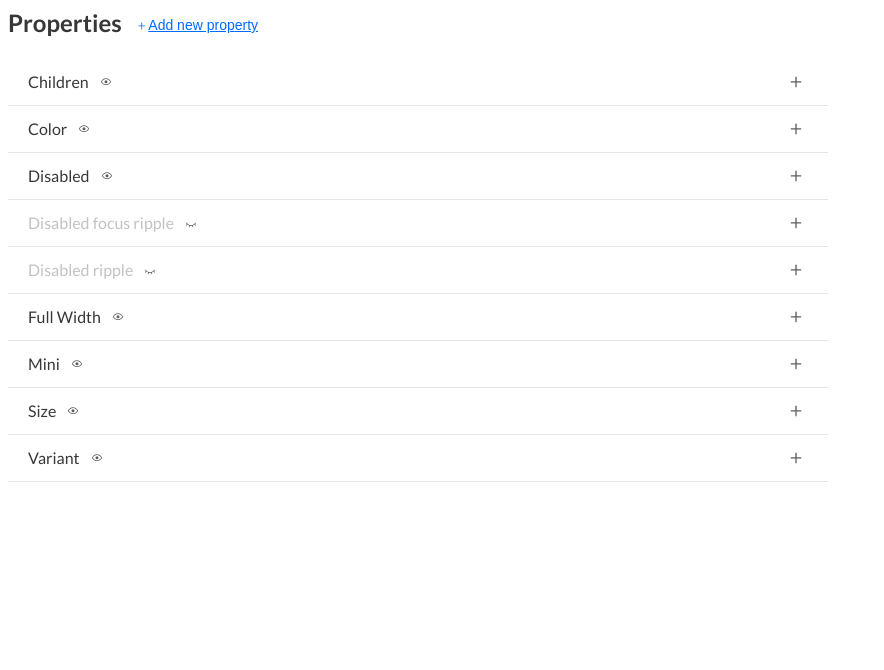
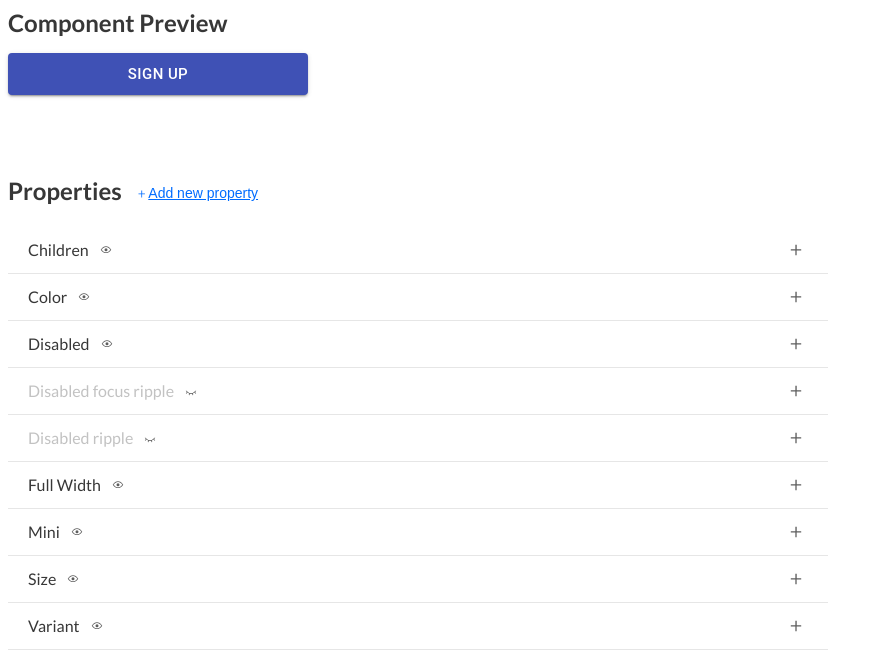
Before and after one commit to Maurikzio/mau-component-creator, a React (Create React App) app: page / in a window 1280 px wide. Shown: the top 670 px of the page, without its empty margins (0-884 px from the left). Built offline with nearby package versions, Linux system fonts and the light colour scheme.

Commit message:
Added Preview component

```diff
--- a/src/App.js
+++ b/src/App.js
@@ -1,6 +1,7 @@
 /** @jsxImportSource @emotion/react */
 import { useCallback, useState } from "react";
 import Properties from "./components/Properties";
+import Preview from "./components/Preview";
 import { css } from "@emotion/react";
 import produce from "immer";
 import "./App.css";
@@ -129,7 +130,7 @@ function App() {
     <div css={appStyles}>
       {/* <Topbar /> */}
       {/* <Header /> */}
-      {/* <Preview /> */}
+      <Preview properties={properties} />
       <Properties properties={properties} updatePropertyField={updatePropertyField} onAddNewProperty={handleAddNewProperty}/>
     </div>
   );
--- a/src/components/Preview/index.jsx
+++ b/src/components/Preview/index.jsx
@@ -1,22 +1,44 @@
 /** @jsxImportSource @emotion/react */
 import { css } from "@emotion/react";
+import { Button } from "@material-ui/core";
+import { camelize } from "../../utils";
 
-const previewStyles = ({ colors }) => css`
+const previewStyles = css`
   margin-bottom: 81px;
-  .preview-title {
-    p {
-      margin: 0%;
-      font-size: 24px;
-      font-weight: bold;
-    }
+  width: 300px;
+
+  p {
+    margin: 0;
+    font-size: 24px;
+    font-weight: bold;
   }
+
+  button {
+    margin-top: 16px;
+  }
+
 `
 const Preview = (props) => {
+  const { properties } = props;
+
+  const propertiesToPass = Object.values(properties).reduce((acc, curr) => {
+    if(curr.visible) {
+      acc[camelize(curr.propertyName)] = curr.defaultValue
+    }
+    return acc;
+  }, {});
+
   return (
     <div css={previewStyles}>
-      <div className="preview-title">
-        <p>Component Preview</p>
-      </div>
+      <p>Component Preview</p>
+      <Button
+        variant={propertiesToPass?.["variant"] || "primary"}
+        size={propertiesToPass?.["size"] || "small"}
+        fullWidth={propertiesToPass?.["fullWidth"]}
+        color={propertiesToPass?.["color"] || "primary"}
+        disableFocusRipple={propertiesToPass?.["disabledFocusRipple"]}
+        disableRipple={propertiesToPass?.["disabledRipple"]}
+      >Sign up</Button>
     </div>
   )
 };
--- a/src/components/Properties/AddProperty.jsx
+++ b/src/components/Properties/AddProperty.jsx
@@ -82,6 +82,7 @@ const AddProperty = (props) => {
     onCancel();
   }
 
+  const isBtnDisabled = !newProperty.propertyName;
 
   return (
     <div css={addPropertyStyles}>
@@ -90,7 +91,12 @@ const AddProperty = (props) => {
       </div>
       <div className="actions">
         <Button label="Cancel" onClick={onCancel} variant="link" />
-        <Button label="Add" onClick={handleOnAdd}/>
+        <Button
+          label="Add"
+          onClick={handleOnAdd}
+          disabled={isBtnDisabled}
+          tooltipText={isBtnDisabled ? "Property name is required" : null}
+        />
       </div>
     </div>
   )
--- a/src/components/common/Button.jsx
+++ b/src/components/common/Button.jsx
@@ -1,4 +1,5 @@
 /** @jsxImportSource @emotion/react */
+import Tooltip from "./Tooltip";
 import { css } from "@emotion/react"
 import cn from "classnames";
 
@@ -32,21 +33,40 @@ const buttonStyles = ({ colors }) => css`
     height: 24px;
     font-size: 12px;
   }
+
+  &.btn-disabled {
+    background-color: ${colors.gray.light30};
+    cursor: default;
+  }
 `;
-
 
 //variant= button | link
 
 const Button = (props) => {
-  const { onClick, label, variant="button", size="md", icon = null} = props;
+  const { onClick, label, variant="button", size="md", icon=null, disabled=false, tooltipText} = props;
 
-  const buttonClassnames = cn([`btn-${variant}`, `btn-${size}`]);
+  const buttonClassnames = cn([`btn-${variant}`, `btn-${size}`], {"btn-disabled": disabled});
 
-  return (
-    <button onClick={onClick} css={buttonStyles} className={buttonClassnames} size={size}>
+  const smartBtn = (
+    <button
+      size={size}
+      onClick={!disabled ? onClick : undefined}
+      css={buttonStyles}
+      className={buttonClassnames}
+      >
       {icon} <span>{label}</span>
     </button>
   )
+
+  if(tooltipText) {
+    return (
+      <Tooltip arrow title={tooltipText}>
+        {smartBtn}
+      </Tooltip>
+    )
+  }
+
+  return smartBtn;
 };
 
 export default Button;
--- a/src/theme/main.js
+++ b/src/theme/main.js
@@ -20,6 +20,7 @@ export default {
       base: "#444444",
       light10: "#5e5e5e",
       ligth25: "#848484",
+      light30: "#8C8C8C",
       dark25: "#040404",
       dark20: "#111111",
       dark10: "#2A2A2A",
--- /dev/null
+++ b/src/utils.js
@@ -0,0 +1,5 @@
+export const camelize = (str) => {
+  return str.replace(/(?:^\w|[A-Z]|\b\w)/g, (word, index) => {
+    return index === 0 ? word.toLowerCase() : word.toUpperCase();
+  }).replace(/\s+/g, '');
+}
```
